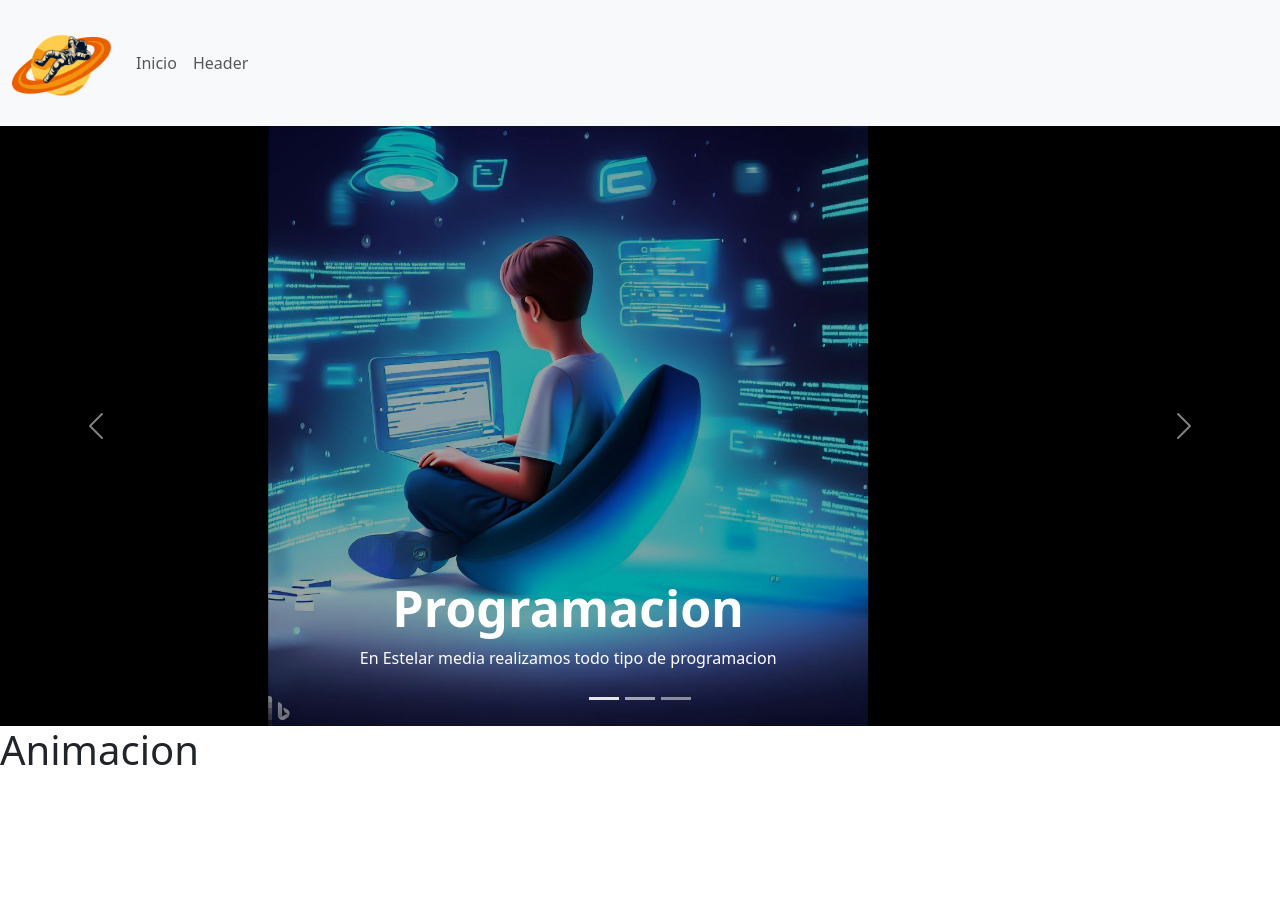
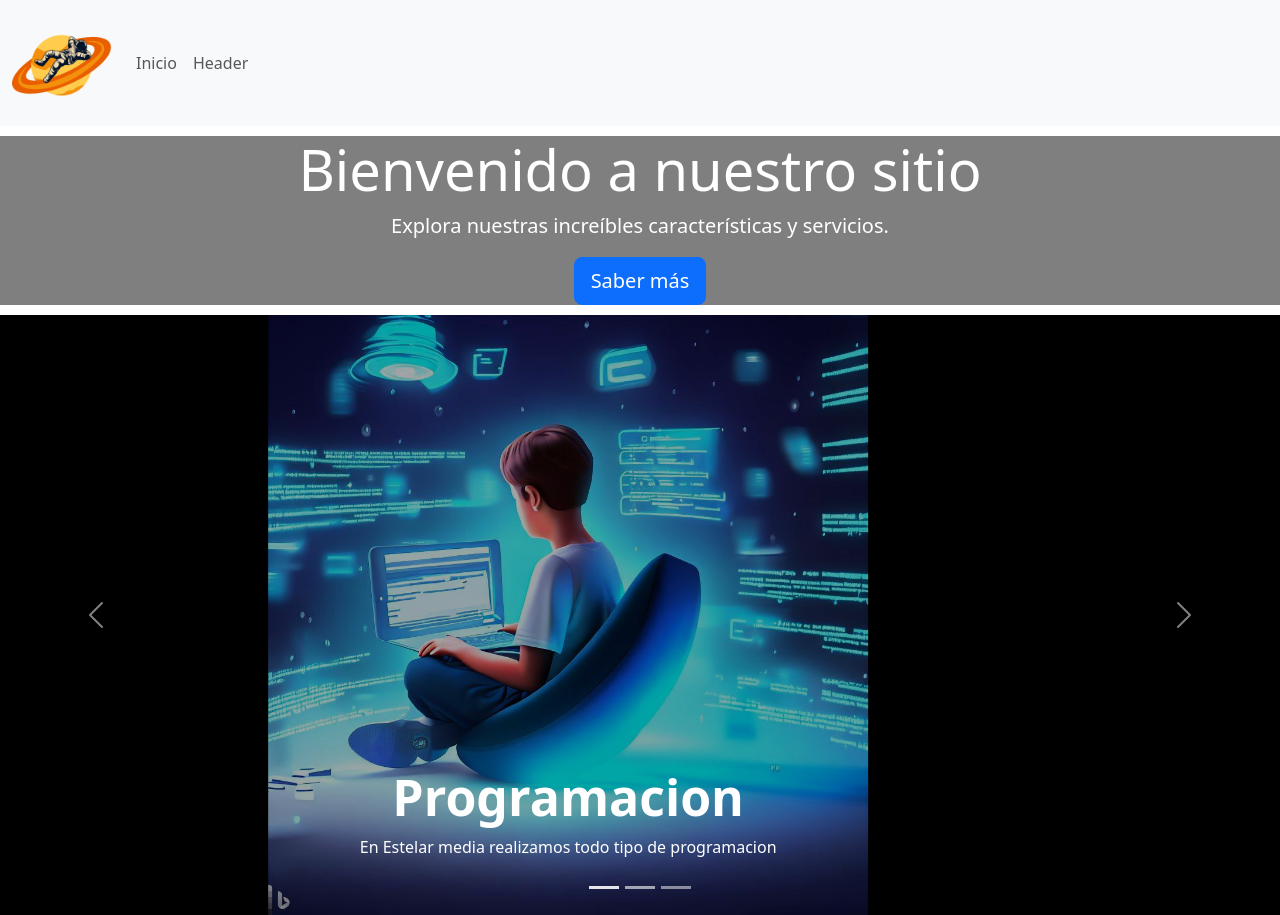
Before and after one commit to ignaciobecher/EstelarVue, a Vue app: page / in a window 1280 px wide. Before the commit the page ends 800 px from the top, so only its background shows below. Built offline with nearby package versions, Linux system fonts and the light colour scheme.

Commit message:
home.vue hecho

```diff
--- a/src/App.vue
+++ b/src/App.vue
@@ -1,9 +1,11 @@
 <template>
     <navbarPage></navbarPage>
+
     <router-view></router-view>
 </template>
 
 <script>
+
 
 import navbarPage from "./components/navbarPage.vue"
 export default {
--- a/src/components/headerPage.vue
+++ b/src/components/headerPage.vue
@@ -1,6 +1,12 @@
 <template>
-    <div class="headerDiv">
-        Esto es el header
+    <div class="hero-container">
+        <div class="jumbotron jumbotron-fluid">
+            <div class="container">
+                <h1 class="display-4">Bienvenido a nuestro sitio</h1>
+                <p class="lead">Explora nuestras increíbles características y servicios.</p>
+                <router-link to="/about" class="btn btn-primary btn-lg">Saber más</router-link>
+            </div>
+        </div>
     </div>
 </template>
 
@@ -10,4 +16,17 @@ export default {
 }
 </script>
 
-<style></style>
+<style scoped>
+.hero-container {
+
+    background-size: cover;
+    background-position: center;
+    color: white;
+    text-align: center;
+    padding: 10px 0;
+}
+
+.jumbotron {
+    background-color: rgba(0, 0, 0, 0.5);
+}
+</style>
--- a/src/components/heroPage.vue
+++ b/src/components/heroPage.vue
@@ -40,9 +40,9 @@
             <span class="visually-hidden">Next</span>
         </button>
     </div>
-    <div class="animate__animated animate__slideInLeft">
+    <!-- <div class="animate__animated animate__slideInLeft">
         <h1>Animacion</h1>
-    </div>
+    </div> -->
 </template>
 
 <script>
--- a/src/components/navbarPage.vue
+++ b/src/components/navbarPage.vue
@@ -1,7 +1,7 @@
 <template>
     <nav class="navbar navbar-expand-lg navbar-light bg-light">
         <div class="container-fluid">
-            <a class="navbar-brand" href="#">
+            <a class="navbar-brand" href="/">
                 <img src="../assets/logoSinLetras.png" alt="Logo" class="logo">
             </a>
             <button class="navbar-toggler" type="button" data-bs-toggle="collapse" data-bs-target="#navbarSupportedContent"
--- a/src/components/routes.js
+++ b/src/components/routes.js
@@ -2,10 +2,10 @@
 import { createRouter, createWebHistory } from "vue-router";
 
 import headerPage from "../components/headerPage.vue"
-import heroPage from "../components/heroPage.vue"
+import HomePage from "../views/HomePage.vue"
 
 const routes = [
-  { path: "/", component: heroPage },
+  { path: "/", component: HomePage },
   { path: "/header", component: headerPage }
 ];
 
--- /dev/null
+++ b/src/views/HomePage.vue
@@ -0,0 +1,14 @@
+<template>
+    <headerPage></headerPage>
+    <heroPage></heroPage>
+</template>
+
+<script>
+import headerPage from '@/components/headerPage.vue';
+import heroPage from '@/components/heroPage.vue';
+export default {
+    components: {
+        headerPage, heroPage
+    }
+}
+</script>
```
